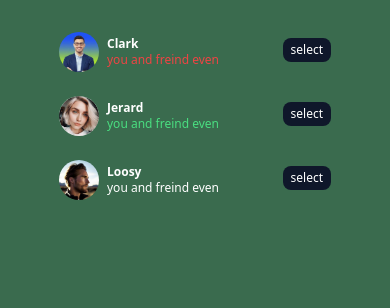
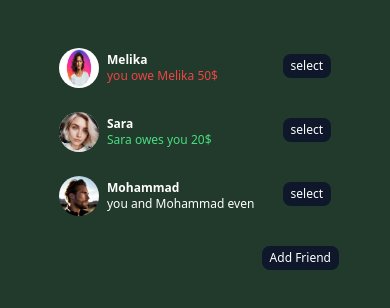
Before and after one commit to zahra-hjri/eat-split, a React (Vite) app: page / in a window 390 px wide. Shown: the top 308 px of the page. Built offline with nearby package versions, Linux system fonts and the light colour scheme.

Commit message:
responsive and create form friend add

```diff
--- a/src/App.css
+++ b/src/App.css
@@ -5,5 +5,5 @@
 }
 
 body {
-  background-color: rgb(58, 107, 78);
+  background-color: rgb(33, 58, 43);
 }
--- a/src/App.jsx
+++ b/src/App.jsx
@@ -1,11 +1,34 @@
 import "./App.css";
 import "./index.css";
+import { useState } from "react";
 import FriendList from "./components/FriendList/FriendList";
+import Button from "./components/Button/Button";
+import AddFriendForm from "./components/AddFriendForm/AddFriendForm";
+import FriendData from "./FriendData";
 
 function App() {
+  const [openFormAddFriend, setOpenFormAddFriend] = useState(false);
+  const [friends, setFriends] = useState(FriendData);
+  const handleOpenAddFriend = () => {
+    setOpenFormAddFriend(!openFormAddFriend);
+  };
   return (
-    <div className="h-screen">
-      <FriendList />
+    <div className="h-screen py-8">
+      <div className="sideBar flex flex-col w-72 mx-auto">
+        <FriendList friends={friends} />
+        {openFormAddFriend && (
+          <AddFriendForm
+            friends={friends}
+            setFriends={setFriends}
+            setOpenFormAddFriend={setOpenFormAddFriend}
+          />
+        )}
+        <div className="text-white flex justify-end my-3">
+          <Button onOpenFormAdd={handleOpenAddFriend}>
+            {openFormAddFriend ? "Close" : "Add Friend"}
+          </Button>
+        </div>
+      </div>
     </div>
   );
 }
--- a/src/FriendData.js
+++ b/src/FriendData.js
@@ -1,7 +1,7 @@
 const FriendData = [
-  { id: 1, name: "Clark", balance: -50, image: "/6.jpg" },
-  { id: 2, name: "Jerard", balance: 20, image: "/2.jpg" },
-  { id: 3, name: "Loosy", balance: 0, image: "/3.jpg" },
+  { id: 1, name: "Melika", balance: -50, image: "./1.jpg" },
+  { id: 2, name: "Sara", balance: 20, image: "./2.jpg" },
+  { id: 3, name: "Mohammad", balance: 0, image: "./3.jpg" },
 ];
 
 export default FriendData;
--- /dev/null
+++ b/src/components/AddFriendForm/AddFriendForm.jsx
@@ -0,0 +1,57 @@
+import { useState } from "react";
+import Button from "../Button/Button";
+import FriendData from "../../FriendData";
+
+const AddFriendForm = ({ friends, setFriends, setOpenFormAddFriend }) => {
+  const freindsInitialNumber = FriendData.length + 1;
+  const [name, setName] = useState("");
+  const [image, setImage] = useState("././image");
+  const [id, setId] = useState(freindsInitialNumber);
+
+  const handleSubmit = (e) => {
+    e.preventDefault();
+    setId(id + 1);
+    const newFriend = {
+      name,
+      image: `./${id}.jpg`,
+      balance: 0,
+      id,
+    };
+
+    if (!name || !image) return;
+    // setOpenFormAddFriend(false);
+    setFriends([...friends, newFriend]);
+  };
+
+  return (
+    <div className="bg-gray-800 p-4  rounded-lg">
+      <form onSubmit={handleSubmit}>
+        <div className="flex justify-between">
+          <label className="text-xs font-bold text-white">
+            👭Friend Name :
+          </label>
+          <input
+            value={name}
+            onChange={(e) => setName(e.target.value)}
+            className="w-32 rounded-md text-xs p-1"
+            type="text"
+          />
+        </div>
+        <div className="flex justify-between mt-2">
+          <label className="text-xs font-bold text-white">🌆Image Url :</label>
+          <input
+            value={image}
+            onChange={(e) => setImage(e.target.value)}
+            className="w-32 rounded-md text-xs p-1"
+            type="text"
+          />
+        </div>
+        <div className="flex justify-end mt-4 text-white ">
+          <Button>Add</Button>
+        </div>
+      </form>
+    </div>
+  );
+};
+
+export default AddFriendForm;
--- a/src/components/Button/Button.jsx
+++ b/src/components/Button/Button.jsx
@@ -1,7 +1,10 @@
-const Button = ({ children }) => {
+const Button = ({ children, onOpenFormAdd }) => {
   return (
     <div>
-      <button className="bg-slate-900 rounded-lg px-2 py-1 text-xs">
+      <button
+        onClick={onOpenFormAdd}
+        className="bg-slate-900 rounded-lg px-2 py-1 text-xs"
+      >
         {children}
       </button>
     </div>
--- a/src/components/Friend/Friend.jsx
+++ b/src/components/Friend/Friend.jsx
@@ -2,7 +2,7 @@ import Button from "../Button/Button";
 
 const Friend = ({ friend }) => {
   return (
-    <div className="flex justify-between my-2 p-2 rounded-lg hover:bg-slate-700 w-72">
+    <div className="flex justify-between my-2 p-2 rounded-lg hover:bg-slate-700">
       <div className="imgAndName flex">
         <div>
           <img
@@ -14,13 +14,17 @@ const Friend = ({ friend }) => {
         <div className="flex flex-col text-xs ml-2 mt-1">
           <span className="font-bold">{friend.name}</span>
           {friend.balance === 0 && (
-            <span className="text-white">you and freind even</span>
+            <span className="text-white">you and {friend.name} even</span>
           )}
           {friend.balance > 0 && (
-            <span className="text-green-400">you and freind even</span>
+            <span className="text-green-400">
+              {friend.name} owes you {friend.balance}$
+            </span>
           )}
           {friend.balance < 0 && (
-            <span className="text-red-500">you and freind even</span>
+            <span className="text-red-500">
+              you owe {friend.name} {Math.abs(friend.balance)}$
+            </span>
           )}
         </div>
       </div>
--- a/src/components/FriendList/FriendList.jsx
+++ b/src/components/FriendList/FriendList.jsx
@@ -1,12 +1,12 @@
 import Friend from "../Friend/Friend";
-import FriendData from "../../FriendData";
+// import FriendData from "../../FriendData";
 
-const FriendList = () => {
-  const friends = FriendData;
+const FriendList = ({ friends }) => {
+  // const friends = FriendData;
 
   return (
-    <div className="flex justify-center">
-      <div className="p-4 text-white">
+    <div className="">
+      <div className=" text-white">
         {friends.map((friend) => {
           return <Friend key={friend.id} friend={friend} />;
         })}
--- a/vite.config.js
+++ b/vite.config.js
@@ -3,6 +3,6 @@ import react from "@vitejs/plugin-react";
 
 // https://vitejs.dev/config/
 export default defineConfig({
-  // base: "/test/",
+  base: "/eat-split/",
   plugins: [react()],
 });
```
